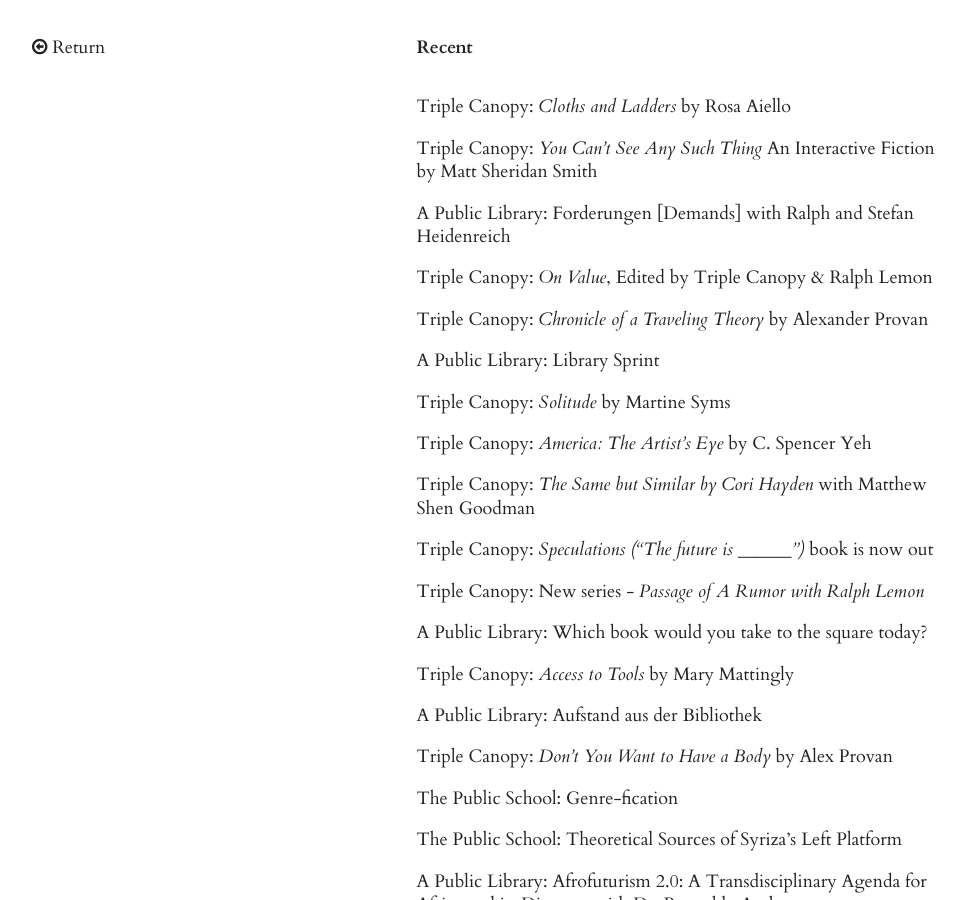
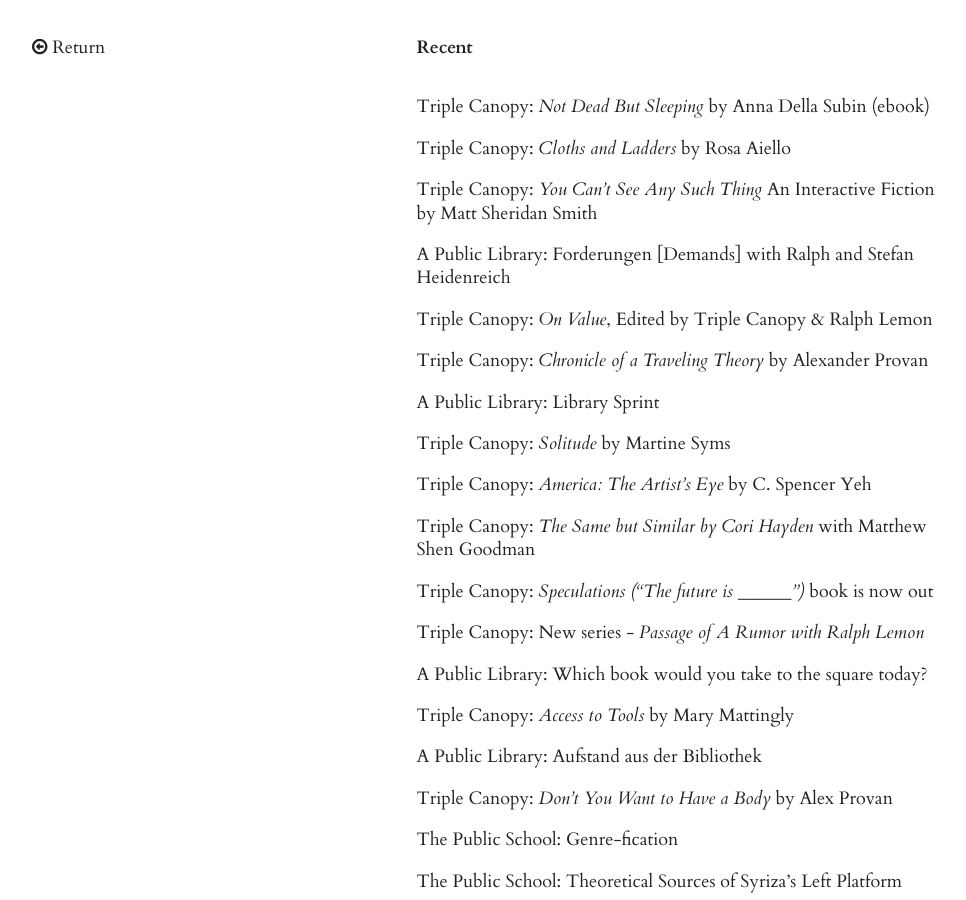
Before and after one commit to calebwaldorf/site, a Jekyll site: the page built from _posts/feed/2016-02-15-projects-feed.md, in a window 1280 px wide and 900 px high. Shown: the whole window, without its empty margins (6-972 px from the left). Built offline with Jekyll 4.4.1, drawn with Linux system fonts in a browser that asks for light colours; nearby versions of some CDN libraries.

Commit message:
added NDBS

```diff
--- a/_posts/feed/2016-02-15-projects-feed.md
+++ b/_posts/feed/2016-02-15-projects-feed.md
@@ -3,6 +3,7 @@
 title: Recent
 category: feed
 ---
+*   Triple Canopy: [*Not Dead But Sleeping* by Anna Della Subin (ebook)](https://canopycanopycanopy.com/issues/21/contents/not-dead-but-sleeping)
 *   Triple Canopy: [*Cloths and Ladders* by Rosa Aiello](https://canopycanopycanopy.com/issues/19/contents/cloths-and-ladders)
 *   Triple Canopy: [*You Can’t See Any Such Thing* An Interactive Fiction by Matt Sheridan Smith](https://canopycanopycanopy.com/issues/19/contents/you-cant-see-any-such-thing)
 *   A Public Library: [Forderungen [Demands] with Ralph and Stefan Heidenreich](http://www.apubliclibrary.org/event/forderungen-demands/)
```
